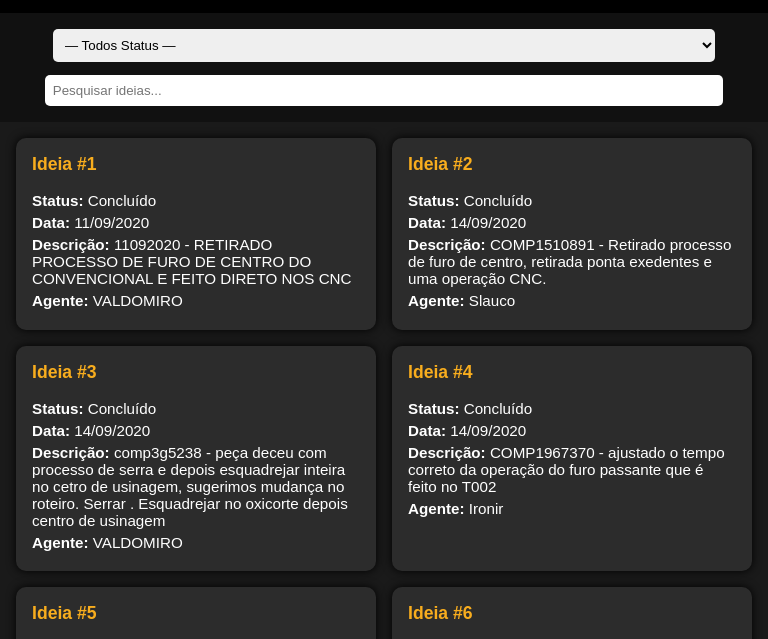
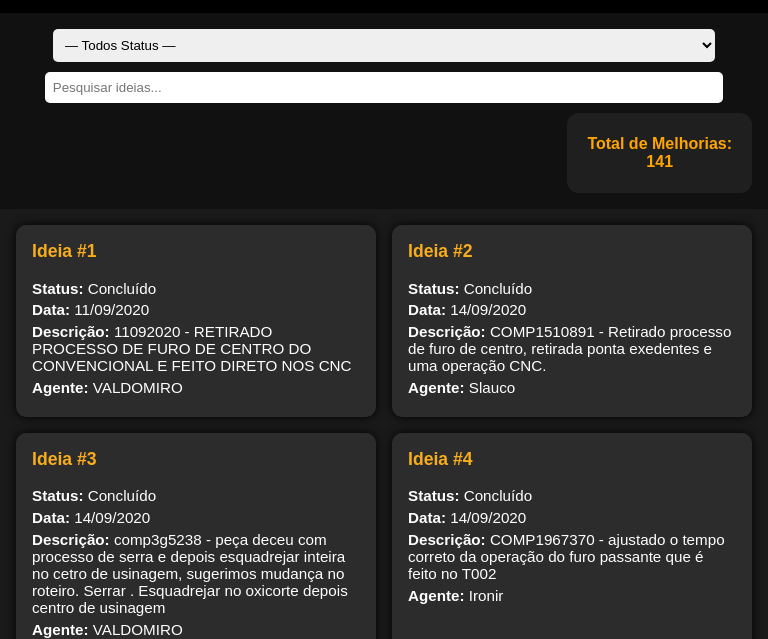
Before and after one commit to Dodoccb/Catalogo-BIZA, a plain HTML site: page index.html in a window 768 px wide. Shown: the part 117-756 px from the top of the page. Drawn offline with nearby package versions, Linux system fonts and the light colour scheme.

Commit message:
Add files via upload

```diff
--- a/index.html
+++ b/index.html
@@ -20,7 +20,12 @@
       <option value="Em Aberto">Em Aberto</option>
     </select>
     <input type="text" id="pesquisa" placeholder="Pesquisar ideias..." />
+ <div class="total-box">
+    <span>Total de Melhorias:</span>
+    <span id="totalMelhorias">0</span>
   </div>
+</div>
+
 
   <div id="cards"></div>
 
--- a/script.js
+++ b/script.js
@@ -37,6 +37,8 @@ document.addEventListener('DOMContentLoaded', () => {
     });
 
     filtrados.forEach(d => container.appendChild(criarCard(d)));
+    document.getElementById('totalMelhorias').textContent = filtrados.length;
+
   }
 
   document.getElementById('statusFilter').addEventListener('change', renderizar);
--- a/style.css
+++ b/style.css
@@ -93,4 +93,37 @@ input[type="text"] {
   .card p {
     font-size: 0.95rem;
   }
+
+ .total-box {
+  background-color: #1f1f1f;
+  color: orange;
+  padding: 10px 20px;
+  border-radius: 12px;
+  font-weight: bold;
+  text-align: center;
+  min-width: 140px;
+  height: 60px;
+  display: flex;
+  flex-direction: column;
+  align-items: center;
+  justify-content: center;
+  margin-top: 10px;
 }
+
+/* Desktop: coloca ao lado dos filtros */
+@media (min-width: 768px) {
+  .filtros {
+    display: flex;
+    align-items: center;
+    gap: 10px;
+    flex-wrap: nowrap;
+    justify-content: flex-start;
+  }
+
+  .total-box {
+    margin-top: 0;
+    margin-left: auto;
+  }
+}
+
+}
```
